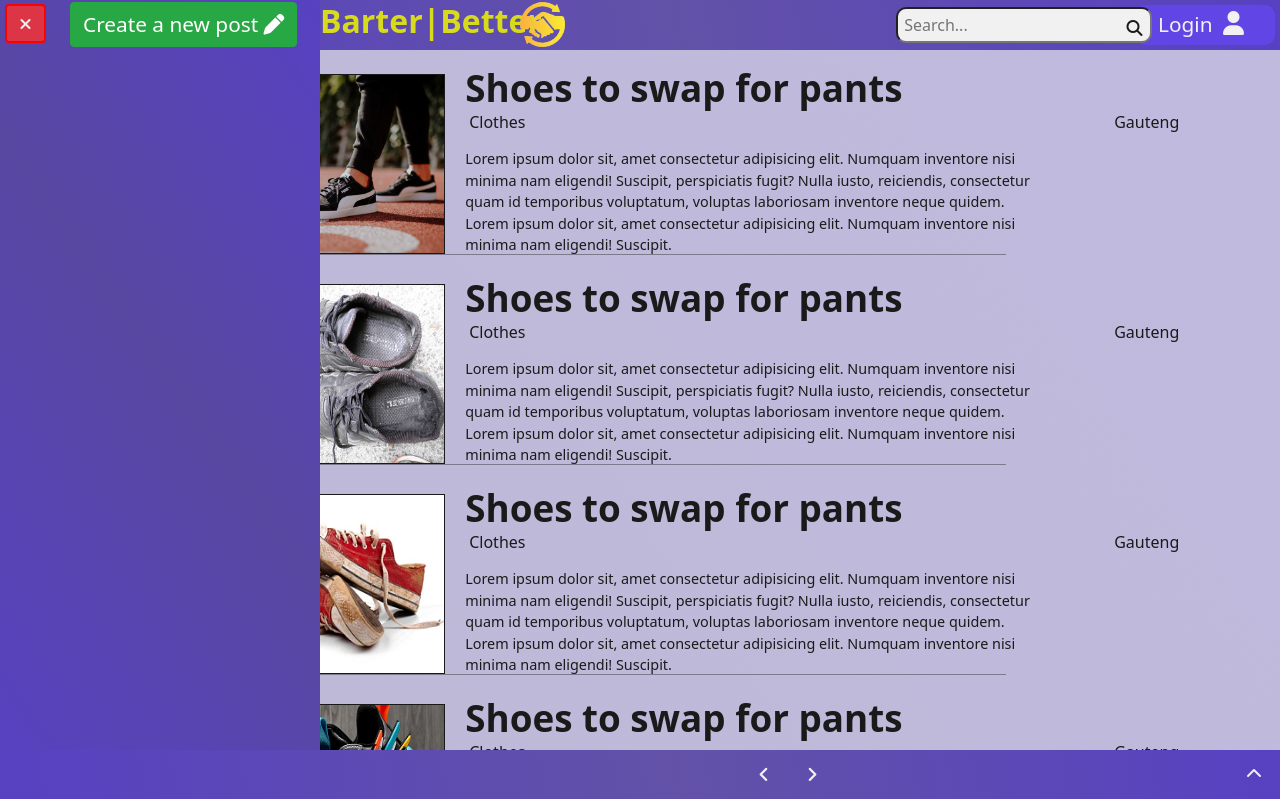
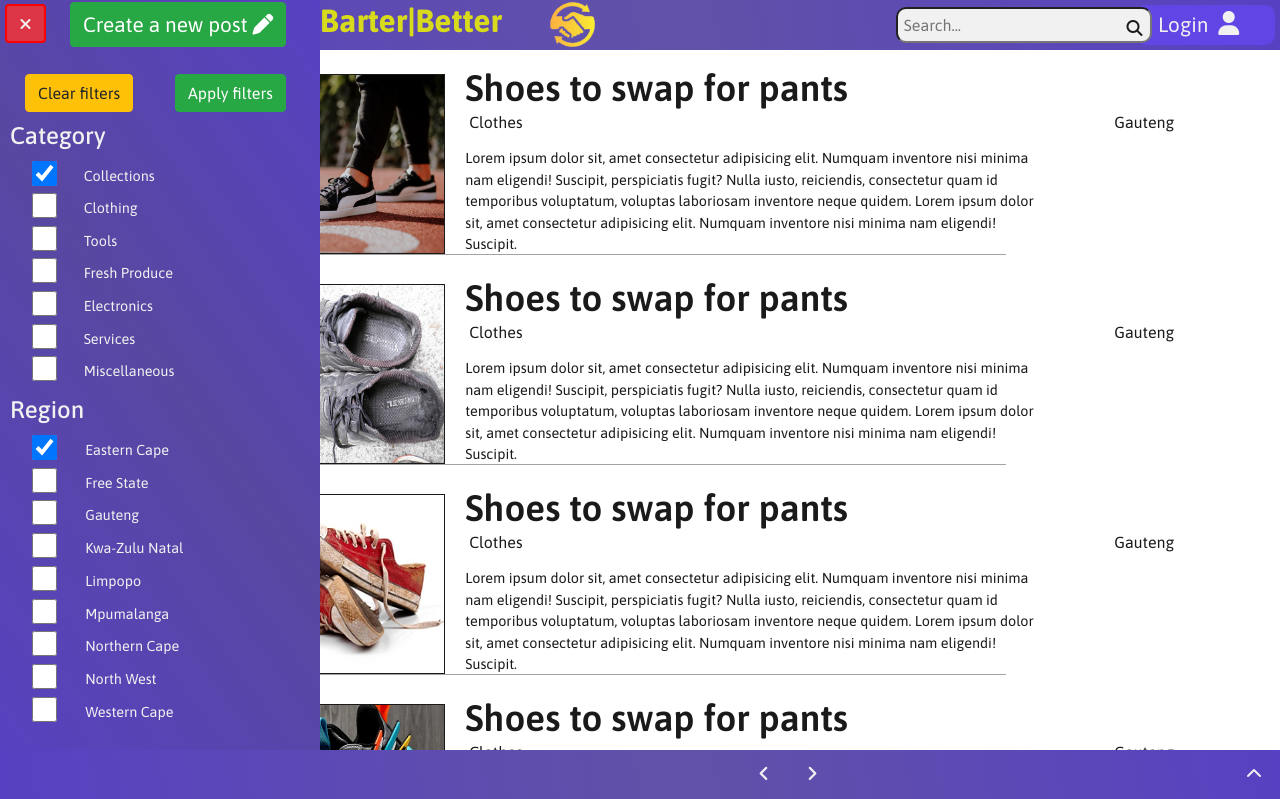
Before and after one commit to SeanDylan1982/barterBetter2, a website with bundled scripts: page index.html in a window 1280 px wide. Both pictures are taken after a click on the button 25 px from the left and 24 px from the top of the page. Shown: the top 799 px of the page. Built offline with nearby package versions, Linux system fonts and the light colour scheme.

Commit message:
sidebar filters

```diff
--- a/index.html
+++ b/index.html
@@ -6,6 +6,7 @@
   <title>Barter Better</title>
   <link rel="stylesheet" href="https://cdnjs.cloudflare.com/ajax/libs/font-awesome/6.2.1/css/all.min.css" integrity="sha512-MV7K8+y+gLIBoVD59lQIYicR65iaqukzvf/nwasF0nqhPay5w/9lJmVM2hMDcnK1OnMGCdVK+iQrJ7lzPJQd1w==" crossorigin="anonymous" referrerpolicy="no-referrer" />
   <link rel="stylesheet" href="style.css">
+  <link rel="preconnect" href="https://fonts.googleapis.com"><link rel="preconnect" href="https://fonts.gstatic.com" crossorigin><link href="https://fonts.googleapis.com/css2?family=Asap:ital,wght@0,400;0,500;0,600;0,700;1,400;1,500;1,600;1,700&family=Poppins:ital,wght@0,100;0,200;0,300;0,400;0,500;0,600;0,700;0,800;0,900;1,100;1,200;1,300;1,400;1,500;1,600;1,700;1,800;1,900&family=Source+Sans+Pro:ital,wght@0,200;0,300;0,400;0,600;0,700;0,900;1,200;1,300;1,400;1,600;1,700;1,900&display=swap" rel="stylesheet">
   <link rel="stylesheet" href="https://stackpath.bootstrapcdn.com/bootstrap/5.0.0-alpha1/css/bootstrap.min.css" integrity="sha384-r4NyP46KrjDleawBgD5tp8Y7UzmLA05oM1iAEQ17CSuDqnUK2+k9luXQOfXJCJ4I" crossorigin="anonymous">
   <script src="https://cdn.jsdelivr.net/npm/popper.js@1.16.0/dist/umd/popper.min.js" integrity="sha384-Q6E9RHvbIyZFJoft+2mJbHaEWldlvI9IOYy5n3zV9zzTtmI3UksdQRVvoxMfooAo" crossorigin="anonymous"></script>
   <script src="https://stackpath.bootstrapcdn.com/bootstrap/5.0.0-alpha1/js/bootstrap.min.js" integrity="sha384-oesi62hOLfzrys4LxRF63OJCXdXDipiYWBnvTl9Y9/TRlw5xlKIEHpNyvvDShgf/" crossorigin="anonymous"></script>
@@ -28,10 +29,97 @@
       </a>
         <div class="sidebar" id="sidebar">
         <div class="logo" id="logo">
-          <img src="./img/logo2.png" alt="">
           <h2>Barter|Better</h2>
         </div>
         <button type="submit" class="btn btn-danger" id="sidebar-close-btn"> <i class="fa fa-close"></i> </button>
+        <div class="filters-container" id="filters-container">
+          <div class="clear" id="clear-filter">
+            <label for="clear"></label>
+            <br>
+            <button type="submit" value="submit" name="clear" id="clear-filters" class="btn btn-warning">Clear filters</button>
+          </div>
+          <div class="apply" id="apply-filter">
+            <label for="apply"></label>
+            <br>
+            <button type="submit" value="submit" name="apply" id="apply-filters" class="btn btn-success">Apply filters</button>
+          </div>
+          <div class="category" id="category-filter">
+            <label for="category"></label>
+            <fieldset id="category-section">
+              <legend>Category</legend>
+              <div>
+                <input type="checkbox" id="collections" name="interest" value="collections" checked/>
+                <label for="collections">Collections</label>
+              </div>
+              <div>
+                <input type="checkbox" id="clothing" name="interest" value="clothing"/>
+                <label for="clothing">Clothing</label>
+              </div>
+              <div>
+                <input type="checkbox" id="tools" name="interest" value="tools" />
+                <label for="tools">Tools</label>
+              </div>
+              <div>
+                <input type="checkbox" id="fresh-produce" name="interest" value="fresh-produce" />
+                <label for="fresh-produce">Fresh Produce</label>
+              </div>
+              <div>
+                <input type="checkbox" id="electronics" name="interest" value="electronics" />
+                <label for="electronics">Electronics</label>
+              </div>
+              <div>
+                <input type="checkbox" id="services" name="interest" value="services" />
+                <label for="services">Services</label>
+              </div>
+              <div>
+                <input type="checkbox" id="misc" name="interest" value="misc" />
+                <label for="misc">Miscellaneous</label>
+              </div>
+            </fieldset>
+
+          </div>
+          <div class="region" id="region-filter">
+            <fieldset id="region-section">
+              <legend>Region</legend>
+              <div>
+                <input type="checkbox" id="ec" name="ec" checked>
+                <label for="ec"><p> Eastern Cape</p></label>
+              </div>
+              <div>
+                <input type="checkbox" id="fs" name="fs">
+                <label for="fs"><p> Free State</p></label>
+              </div>
+              <div>
+                <input type="checkbox" id="gp" name="gp">
+                <label for="gp"><p> Gauteng</p></label>
+              </div>
+              <div>
+                <input type="checkbox" id="kzn" name="kzn">
+                <label for="kzn"><p> Kwa-Zulu Natal</p></label>
+              </div>
+              <div>
+                <input type="checkbox" id="lp" name="lp">
+                <label for="lp"><p> Limpopo</p></label>
+              </div>
+              <div>
+                <input type="checkbox" id="mp" name="mp">
+                <label for="mp"><p> Mpumalanga</p></label>
+              </div>
+              <div>
+                <input type="checkbox" id="nc" name="nc">
+                <label for="nc"><p> Northern Cape</p></label>
+              </div>
+              <div>
+                <input type="checkbox" id="nw" name="nw">
+                <label for="nw"><p> North West</p></label>
+              </div>
+              <div>
+                <input type="checkbox" id="wc" name="wc">
+                <label for="wc"><p> Western Cape</p></label>
+              </div>
+          </fieldset>
+          </div>
+        </div>
       </div>
       <!-- <div class="filters-container" id="filters-container">
         <div class="clear" id="clear-filter">
--- a/style.css
+++ b/style.css
@@ -1,6 +1,11 @@
-body {
-  background: linear-gradient(55deg, #e0dbf5 20%, #bbb8c9 53%, #c0badf 100%);
-
+*,
+header,
+html,
+body,
+footer {
+  /* background: linear-gradient(55deg, #e0dbf5 20%, #bbb8c9 53%, #c0badf 100%); */
+  font-family: 'Asap', 'Poppins', 'Source Sans Pro', sans-serif;
+  scroll-behavior: smooth;
 }
 
 html a {
@@ -82,7 +87,7 @@ header #sidebar-hamburger {
 #logo img {
   position: absolute;
   top: 2px;
-  left: 520px;
+  left: 550px;
   width: 45px;
   height: 45px;
   color: #d8db1c;
@@ -429,74 +434,85 @@ footer button:hover {
   font-weight: bolder;
   position: relative;
   top: 40px;
-  left: 110px;
+  left: 0;
 }
 
 #filters-container #region-filter label,
 #filters-container #region-filter p {
-  font: 1rem 'Fira Sans', sans-serif;
+  font: 1rem 'Asap', 'Poppins', sans-serif;
   margin: .1rem;
-  color: #1a1a1a;
+  color: #f1f1f1;
   font-size: .9rem;
   position: relative;
-  top: -5px;
-  left: -120px;
+  top: -35px;
+  left: 25px;
 }
 
 #filters-container #category-filter label,
 #filters-container #category-filter p {
-  font: 1rem 'Fira Sans', sans-serif;
+  font: 1rem 'Asap', 'Poppins', sans-serif;
   margin: .1rem;
-  color: #1a1a1a;
+  color: #f1f1f1;
   font-size: .9rem;
   position: relative;
-  top: -30px;
-  left: -238px;
+  top: -70px;
+  left: 50px;
 }
 
 #filters-container #region-section input {
   margin: .1rem;
   color: #1a1a1a;
-  font-size: .5rem;
+  font-size: .1rem;
   position: relative;
-  top: 0;
-  left: -110px;
+  top: -65px;
+  left: 30px;
+  width: 25px;
+  height: 25px;
 }
 
 #filters-container #category-section input {
   margin: .1rem;
   color: #1a1a1a;
-  font-size: .5rem;
+  font-size: .1rem;
   position: relative;
-  top: -20px;
-  left: -110px;
+  top: -65px;
+  left: 30px;
+  width: 25px;
+  height: 25px;
 }
 
 #category-section legend {
   position: relative;
-  color: #1a1a1a;
-  top: -15px;
+  color: #f1f1f1;
+  top: -40px;
   left: 10px;
-  font-weight: bold;
+  font-weight: 500;
   padding: 10px 0;
-  margin: 10px 0;
+  margin: 0px 0px 20px 0px;
 }
 
 #region-section legend {
   position: relative;
-  color: #1a1a1a;
-  top: 0;
+  color: #f1f1f1;
+  top: -40px;
   left: 10px;
-  font-weight: bold;
-  padding: 10px 0;
-  margin: 10px 0;
+  font-weight: 500;
+  margin-top: -20px;
+  margin-bottom: 30px;
 }
 
 #clear-filter button {
   position: relative;
-  font-size: 1.8rem;
-  top: 30px;
-  left: 50px;
+  font-size: 1rem;
+  top: 50px;
+  left: 25px;
+}
+
+#apply-filter button {
+  position: relative;
+  font-size: 1rem;
+  top: -12px;
+  left: 175px;
 }
 
 #post-entry {
@@ -809,3 +825,13 @@ footer button:hover {
   position: relative;
 
 }
+
+#app-container #paginated-list li {
+  /* scale: 1.0; */
+  transition: all .2s ease-in-out;
+}
+
+#app-container #paginated-list li:hover {
+  /* scale: 1.1; */
+  transition: all .2s ease-in-out;
+}
```
